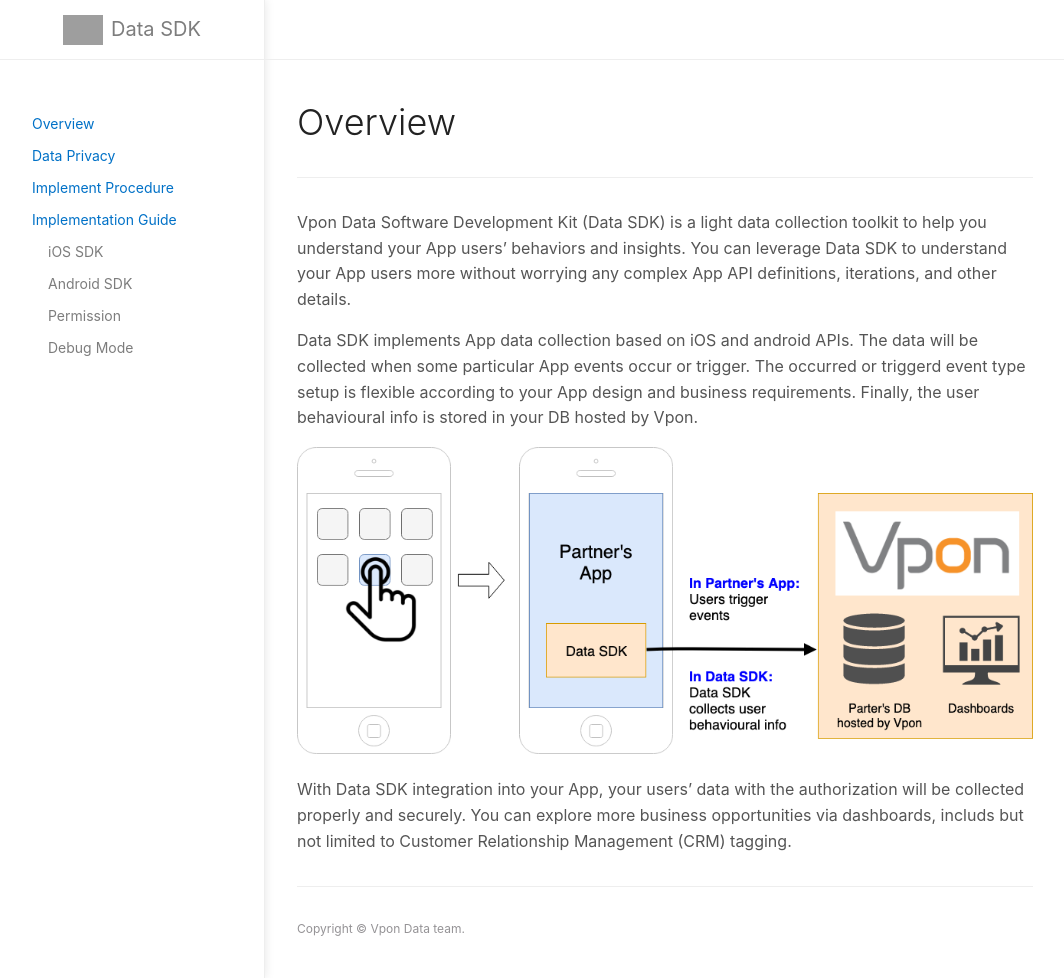
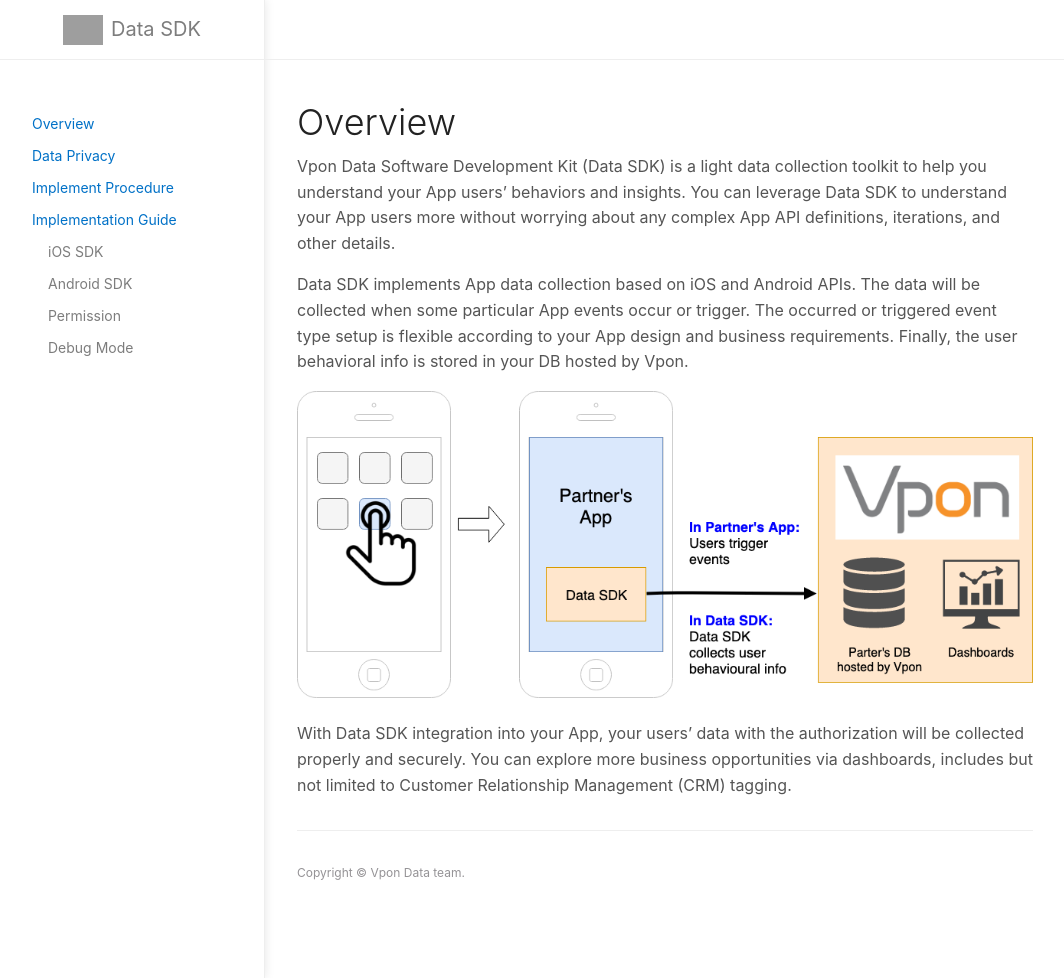
Before and after one commit to vpon-data/data-sdk, a Jekyll site: the page built from index.md, in a window 1280 px wide and 978 px high. Shown: the whole window, without its empty margins (107-1171 px from the left). Built offline with Jekyll 4.4.1, drawn with Linux system fonts in a browser that asks for light colours; grey boxes are pictures that could not be loaded.

Commit message:
Update index.md

```diff
--- a/index.md
+++ b/index.md
@@ -9,14 +9,10 @@
 ---
 
 # Overview
----
+Vpon Data Software Development Kit (Data SDK) is a light data collection toolkit to help you understand your App users' behaviors and insights. You can leverage Data SDK to understand your App users more without worrying about any complex App API definitions, iterations, and other details.
 
-Vpon Data Software Development Kit (Data SDK) is a light data collection toolkit to help you understand your App users' behaviors and insights.
-You can leverage Data SDK to understand your App users more without worrying any complex App API definitions, iterations, and other details.
-
-Data SDK implements App data collection based on iOS and android APIs. The data will be collected when some particular App events occur or trigger. The occurred or triggerd event type setup is flexible according to your App design and business requirements. Finally, the user behavioural info is stored in your DB hosted by Vpon.
+Data SDK implements App data collection based on iOS and Android APIs. The data will be collected when some particular App events occur or trigger. The occurred or triggered event type setup is flexible according to your App design and business requirements. Finally, the user behavioral info is stored in your DB hosted by Vpon.
 
 ![](/docs/images/introduction.png)
 
-
-With Data SDK integration into your App, your users' data with the authorization will be collected properly and securely. You can explore more business opportunities via dashboards, includs but not limited to Customer Relationship Management (CRM) tagging.
+With Data SDK integration into your App, your users' data with the authorization will be collected properly and securely. You can explore more business opportunities via dashboards, includes but not limited to Customer Relationship Management (CRM) tagging.
```
